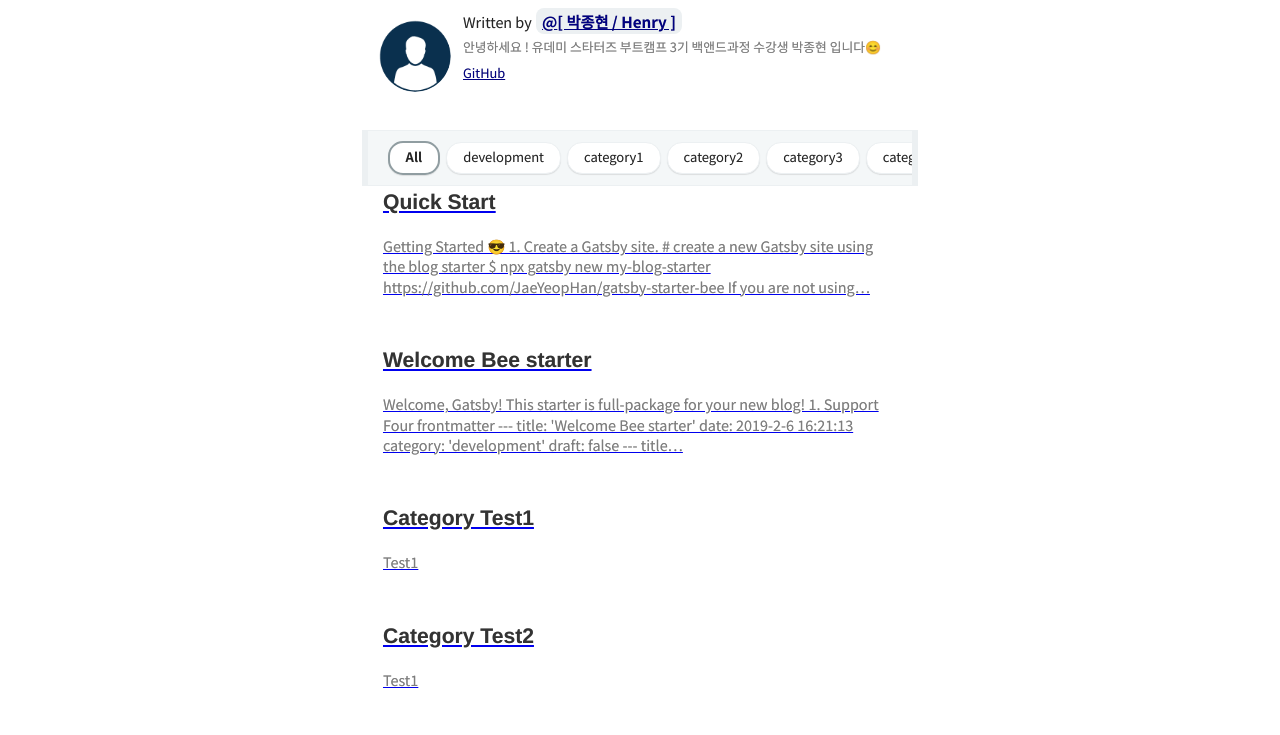
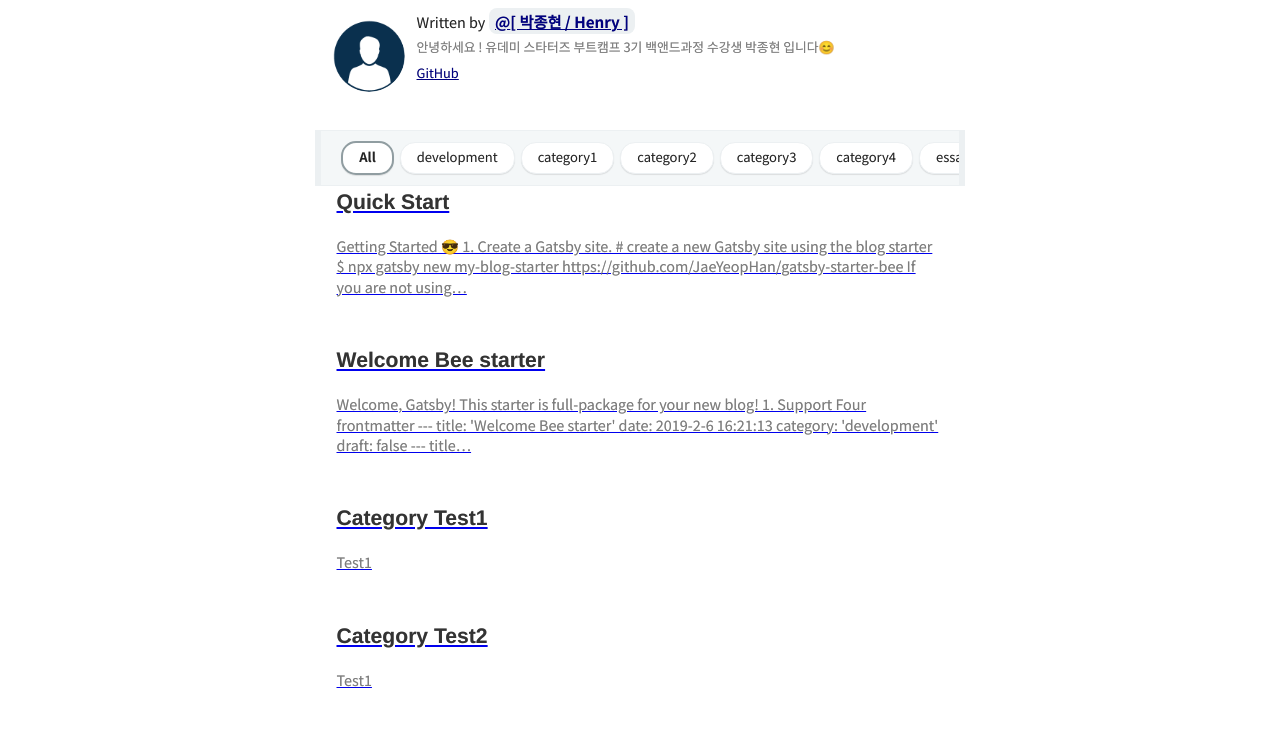
Before and after one commit to zezeg2/custom-blog, a Gatsby site: page / in a window 1280 px wide. Shown: the part 298-1033 px from the top of the page. Built offline with nearby package versions, Linux system fonts and the light colour scheme; Gatsby itself is replaced by a stand-in of ours; some packages are replaced by stand-ins of ours; what typography-theme-github would draw is missing.

Commit message:
wide layout

```diff
--- a/src/layout/index.jsx
+++ b/src/layout/index.jsx
@@ -18,7 +18,7 @@ export const Layout = ({ location, title, children }) => {
         style={{
           marginLeft: `auto`,
           marginRight: `auto`,
-          maxWidth: rhythm(24),
+          maxWidth: rhythm(28),
           padding: `${rhythm(1.5)} ${rhythm(3 / 4)}`,
         }}
       >
```
